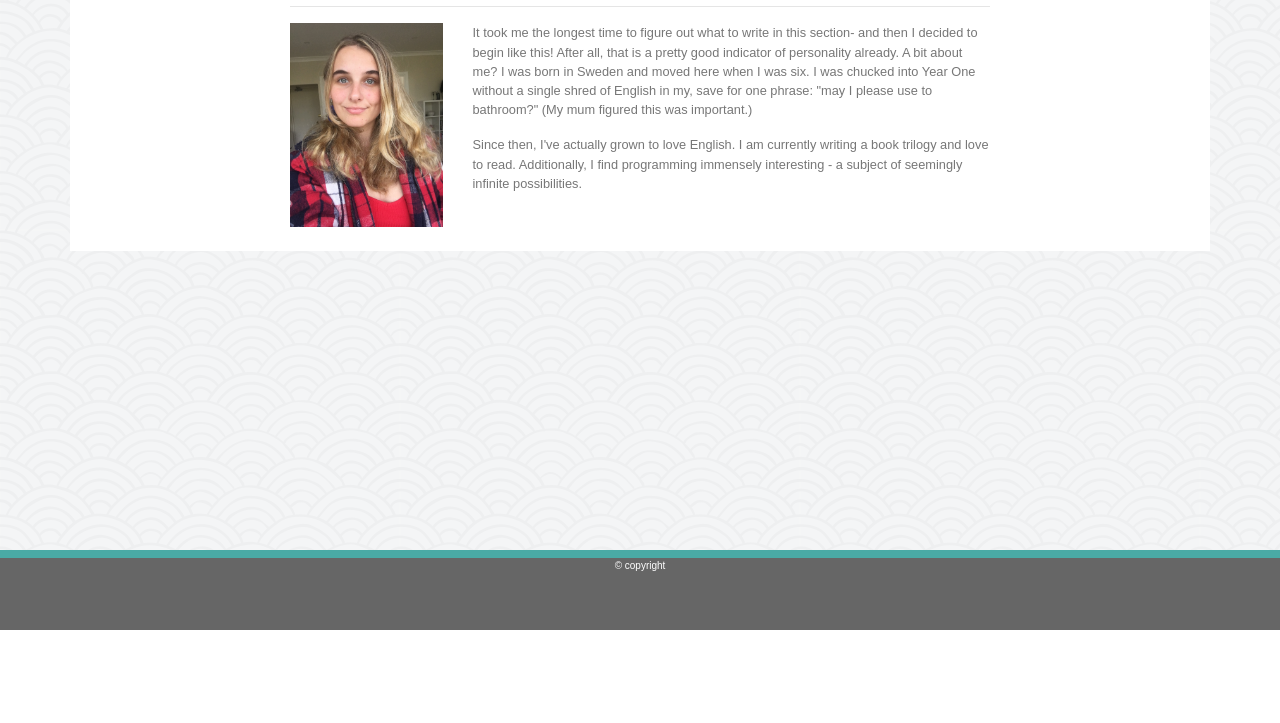
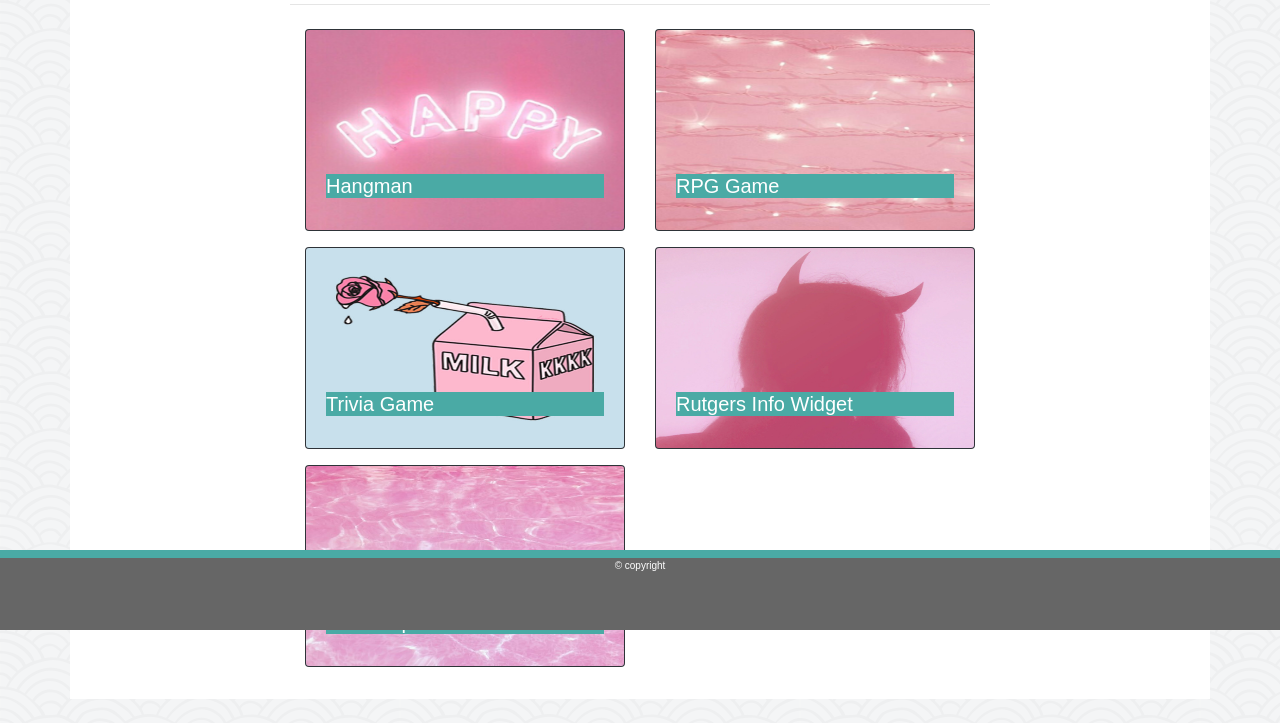
Before and after one commit to lisaostman/boots, a plain HTML site: page portfolio.html in a window 1280 px wide. Shown: the part 170-893 px from the top of the page. Before the commit the page ends 800 px from the top, so only its background shows below. Drawn offline with nearby package versions, Linux system fonts and the light colour scheme.

Commit message:
changed portfolio.html

```diff
--- a/assets/css/style.css
+++ b/assets/css/style.css
@@ -43,3 +43,19 @@ h2 {
     font-size: 10px;
     vertical-align: baseline;
 }
+
+button {
+    background-color: #4aaaa5 !important;
+
+}
+
+img {
+    height: 200px;
+    width: 200px;
+
+}
+
+h5 {
+    background-color: #4aaaa5;
+    width: 100%;
+}
--- a/portfolio.html
+++ b/portfolio.html
@@ -19,9 +19,9 @@
 </head>
 
 <body>
-        <nav class="navbar navbar-expand-md bg-light navbar-light">
+        <nav class="navbar navbar-expand-md bg-light navbar-light" style="height:8vh">
                 <!-- Brand -->
-                <a class="navbar-brand" href="#" id="logo"> Lisa Ostman </a>
+                <a class="navbar-brand p-l2 p-r2" href="#" id="logo" style="height:8vh"> Lisa Ostman </a>
 
                 <!-- Toggler/collapsibe Button -->
                 <button class="navbar-toggler" type="button" data-toggle="collapse" data-target="#collapsibleNavbar">
@@ -58,24 +58,65 @@
                     </div>
                     <hr>
                     <div class="row">
-                        <div class="col-md-3 col-sm-3">
-                            <img src="assets/images/headshot.jpeg" alt="photo of me" class="img-fluid">
+
+                      <div class="col-md-12">
+                        <div class="container">
+                          <div class="row">
+                              <div class="col-md-6 p-l2 p-r2 pt-2 pb-2">
+                                  <div class="card bg-dark text-white">
+                                      <img src="assets/images/1.png" class="card-img" alt="hey">
+                                      <div class="card-img-overlay d-flex flex-column justify-content-end">
+                                        <h5 class="card-title">Hangman</h5>
+                                      </div>
+                                    </div>
+
+                                </div>
+                                <div class="col-md-6 p-l2 p-r2 pt-2 pb-2">
+                                    <div class="card bg-dark text-white">
+                                        <img src="assets/images/2.png" class="card-img" alt="hey">
+                                        <div class="card-img-overlay d-flex flex-column justify-content-end">
+                                          <h5 class="card-title">RPG Game</h5>
+                                        </div>
+                                      </div>
+                                  </div>
+                                  <div class="col-md-6 p-l2 p-r2 pt-2 pb-2">
+                                      <div class="card bg-dark text-white">
+                                          <img src="assets/images/3.png" class="card-img" alt="hey">
+                                          <div class="card-img-overlay d-flex flex-column justify-content-end">
+                                            <h5 class="card-title">Trivia Game</h5>
+                                          </div>
+                                        </div>
+
+                                    </div>
+                                    <div class="col-md-6 p-l2 p-r2 pt-2 pb-2">
+                                        <div class="card bg-dark text-white">
+                                            <img src="assets/images/4.png" class="card-img" alt="hey">
+                                            <div class="card-img-overlay d-flex flex-column justify-content-end">
+                                              <h5 class="card-title">Rutgers Info Widget</h5>
+                                            </div>
+                                          </div>
+                                      </div>
+                                      <div class="col-md-6 p-l2 p-r2 pt-2 pb-2">
+                                          <div class="card bg-dark text-white">
+                                              <img src="assets/images/5.png" class="card-img" alt="hey">
+                                              <div class="card-img-overlay d-flex flex-column justify-content-end">
+                                                <h5 class="card-title">Rock Paper Scissors</h5>
+                                              </div>
+                                            </div>
+
+                                        </div>
+
+                          </div>
                         </div>
-                        <div class="col-md-9 col-sm-9">
-                            <p>It took me the longest time to figure out what to write in this section- and then I
-                                decided to begin like this! After all,
-                                that is a pretty good indicator of personality already. A bit about me? I was born in
-                                Sweden and moved here when I was six. I was
-                                chucked into Year One without a single shred of English in my, save for one phrase: "may
-                                I please use to bathroom?" (My mum figured this was
-                                important.)
-                            </p>
-                            <p>
-                                Since then, I've actually grown to love English. I am currently writing a book trilogy
-                                and love to read. Additionally, I find programming immensely
-                                interesting - a subject of seemingly infinite possibilities.
-                            </p>
-                        </div>
+
+
+
+
+                      </div>
+
+
+
+
                     </div>
                 </div>
             </div>
```
Also changed, not shown: contact.html (+2 -2 lines), index.html (+2 -2 lines).
